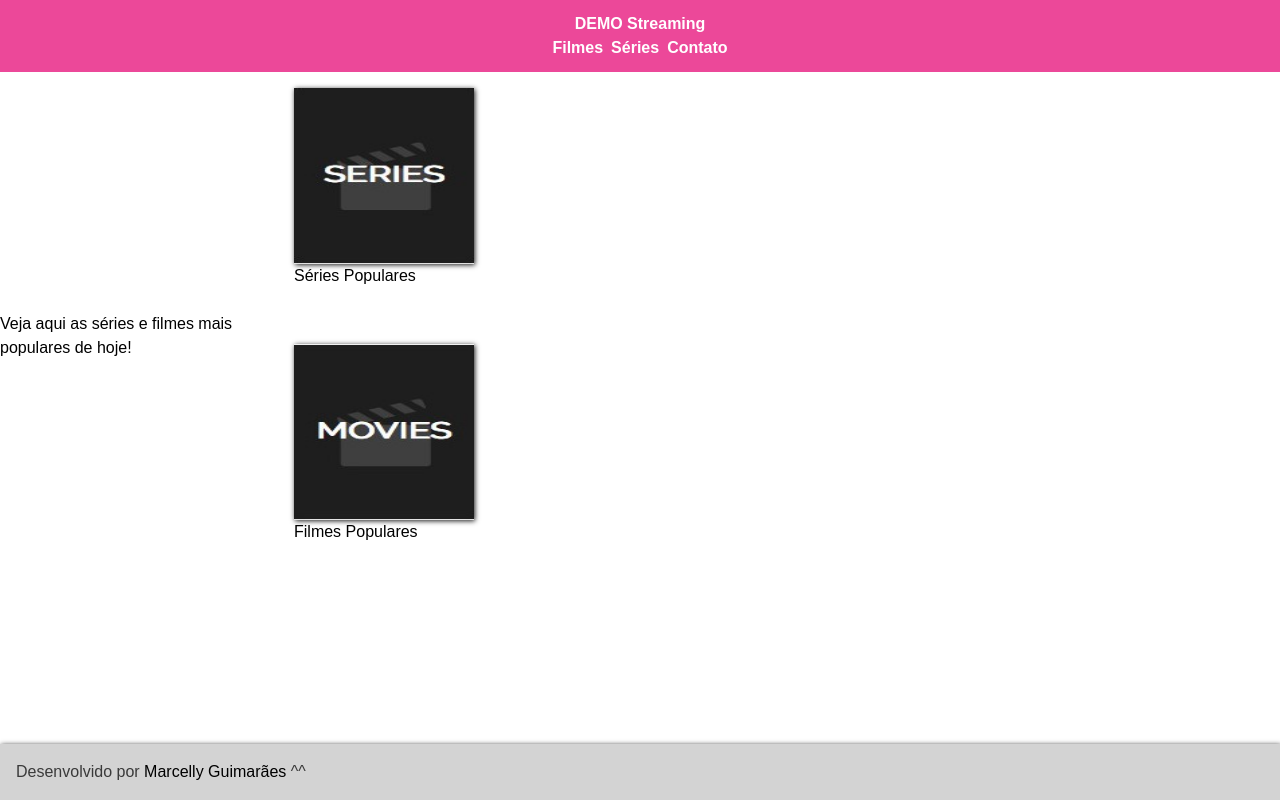
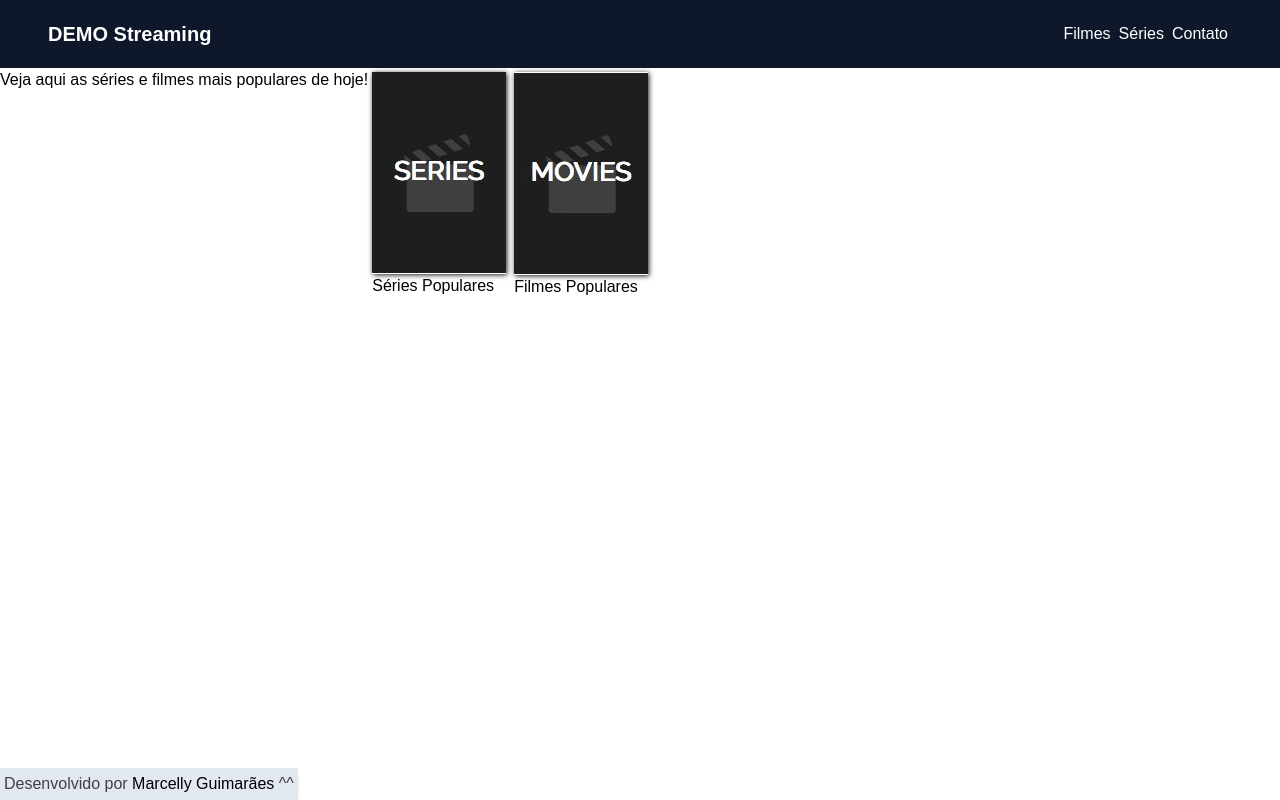
Before and after one commit to MarcellyGuimaraes/streaming-react, a React (Create React App) app: page / in a window 1280 px wide. Built offline with nearby package versions, Linux system fonts and the light colour scheme.

Commit message:
fix: arrumando o css do header com tailwind

```diff
--- a/src/components/Footer/index.jsx
+++ b/src/components/Footer/index.jsx
@@ -3,7 +3,7 @@ import './index.css'
 
 const Footer = () => {
   return (
-    <div className="footer">
+    <div className="bottom-0 w-fit p-1 fixed bg-slate-200 shadow-md text-neutral-700">
       Desenvolvido por{' '}
       <a href="https://github.com/MarcellyGuimaraes"> Marcelly Guimarães</a> ^^
     </div>
--- a/src/components/Header/index.jsx
+++ b/src/components/Header/index.jsx
@@ -4,26 +4,26 @@ import './index.css'
 
 const Header = () => {
   return (
-    <header className="flex md:flex-grow flex-col bg-pink-500 items-center justify-between px-2 py-3">
+    <header className="flex flex-col items-center justify-between bg-slate-900 px-12 py-5 md:flex-row">
       <Link to="/">
-        <h1 className="text-white font-bold">DEMO Streaming</h1>
+        <h1 className="text-xl font-bold text-white">DEMO Streaming</h1>
       </Link>
       <nav>
         <ul className="flex list-none items-center justify-between">
           <li className="px-1">
-            <Link className="text-white font-bold" to="/filmes">
+            <Link className="text-white font-light" to="/filmes">
               Filmes
             </Link>
           </li>
           <li className="px-1">
-            <Link className="text-white font-bold" to="/series">
+            <Link className="text-white font-light" to="/series">
               Séries
             </Link>
           </li>
           <li className="px-1">
             <a
               target="_blank"
-              className="text-white font-bold"
+              className="text-white font-light"
               href="https://www.linkedin.com/in/marcelly-souza-guimar%C3%A3es-728948246/"
               rel="noreferrer"
             >
--- a/src/templates/Home/index.jsx
+++ b/src/templates/Home/index.jsx
@@ -6,18 +6,18 @@ import { Link } from 'react-router-dom'
 
 const Home = () => {
   return (
-    <div className="container">
+    <div className="flex">
       <h2>Veja aqui as séries e filmes mais populares de hoje!</h2>
-      <div className="container_film">
+      <div className="flex">
         <Link to="/series">
-          <div className="card">
+          <div className="m-1">
             <img src={series} alt="series card" />
             <span>Séries Populares</span>
           </div>
         </Link>
 
         <Link to="/filmes">
-          <div className="card">
+          <div className="m-1">
             <img src={filmes} alt="filmes card" />
             <span>Filmes Populares</span>
           </div>
--- a/src/templates/Series/index.jsx
+++ b/src/templates/Series/index.jsx
@@ -6,7 +6,7 @@ const Series = () => {
   const { payload, loading } = useFetch('tv')
 
   return (
-    <div className="container">
+    <div className="grid ">
       {loading ? (
         <p>Loading</p>
       ) : (
```
